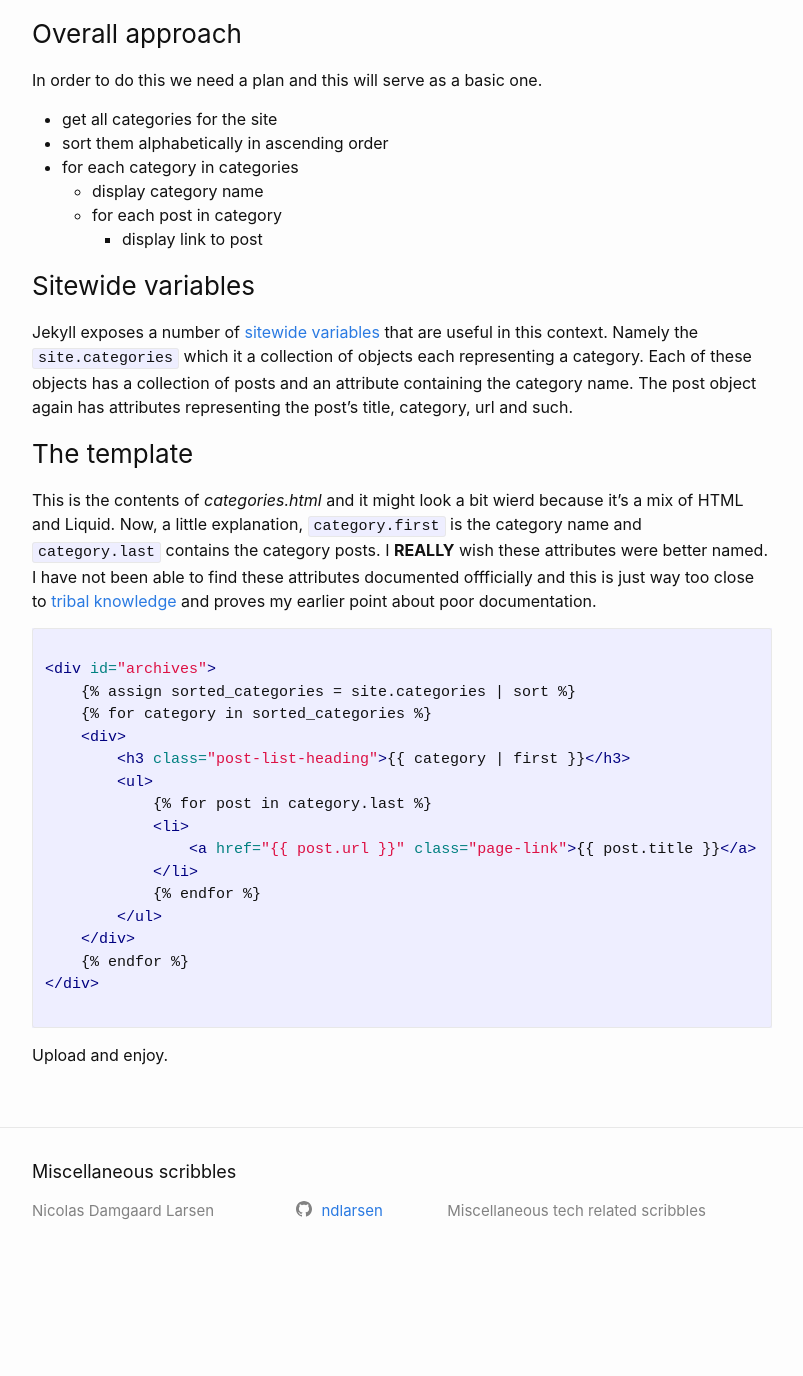
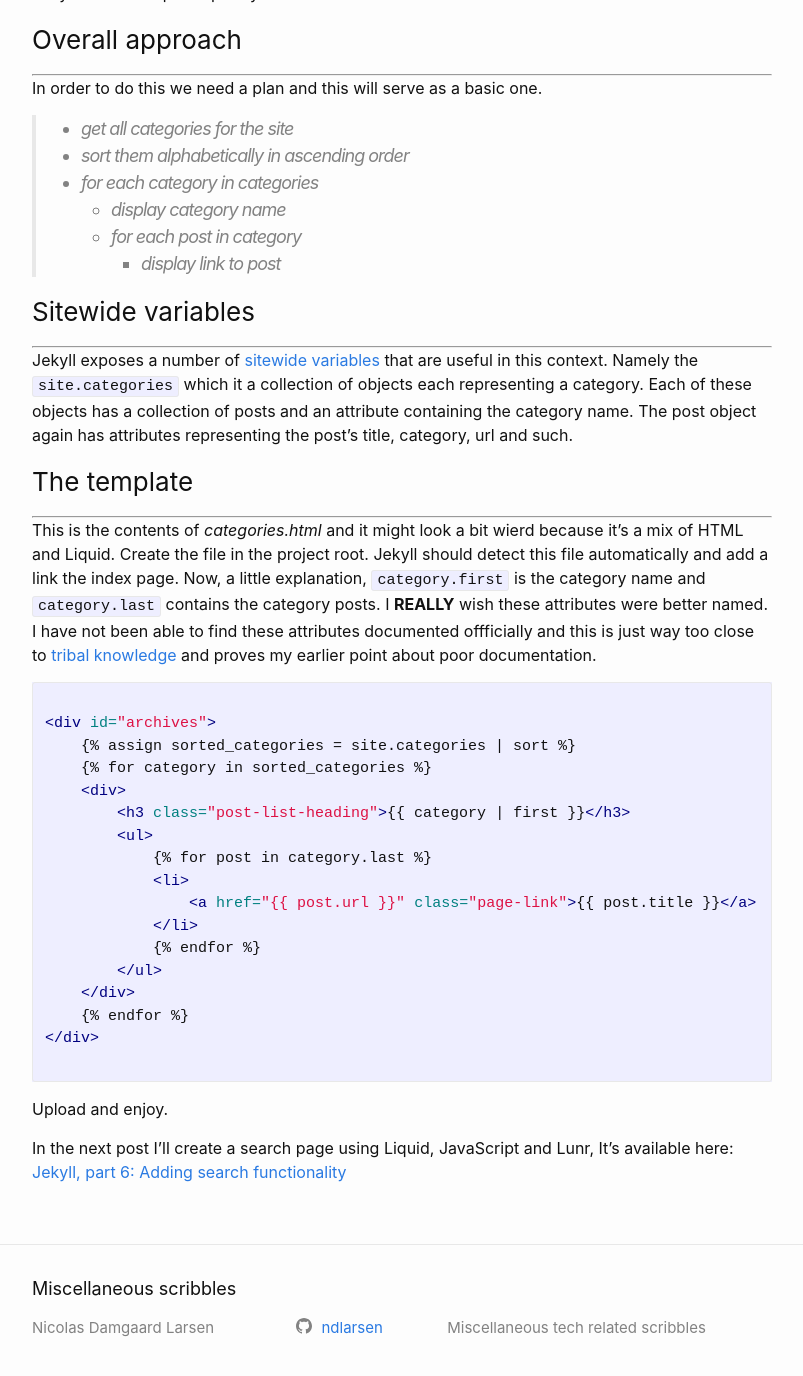
Before and after one commit to ndlarsen/ndlarsen.github.io, a Jekyll site: the page built from _posts/2019-09-26-jekyll-part-5-adding-a-categories-page.md, in a window 1280 px wide and 1400 px high, scrolled down 1162 px. Shown: the top 1376 px of the window, without its empty margins (238-1041 px from the left). Built offline with Jekyll 4.4.1, drawn with Linux system fonts in a browser that asks for light colours; before the commit the page ends 2445 px from its top, so only the background shows below that.

Commit message:
Misc. updates to remaining posts.

````diff
--- a/_posts/2019-09-26-jekyll-part-5-adding-a-categories-page.md
+++ b/_posts/2019-09-26-jekyll-part-5-adding-a-categories-page.md
@@ -5,11 +5,13 @@ date:   2019-09-26 21:25:00 +0200 # Update when done
 categories: [jekyll, liquid]
 ---
 ## Preface
-While the basic theme, *minima*, of a new standard Jekyll site generated by `jekyll new site-name` is both nice and frugal, it is a bit, well, basic.
-One of the first things I thought it lacked was a page or list with the categories, or tags which in as far as Jekyll is concerned is pretty much the same. While many themes come with this functionality built-in, I thought it a welcome opportunity to get my hands dirty rather than just download a finished one and be none the wiser. Yes, the easier route would be to just use a plugin such as `jekyll-archives` and be done with it, but where is the fun in that?
+---
+While the basic theme, *minima*, of a new standard Jekyll site generated by `jekyll new site-name` is both nice and frugal, it is a bit, well, basic. One of the first things I thought it lacked was a page or list with the categories, or tags which in as far as Jekyll is concerned is pretty much the same. While many themes come with this functionality built-in, I thought it a welcome opportunity to get my hands dirty rather than just download a finished one and be none the wiser. Yes, the easier route would be to just use a plugin such as `jekyll-archives` and be done with it, but where is the fun in that?
 
 ## Adding categories
+---
 In order to add a post to a category, just add it to the post header and Jekyll will detect the categories when building the site.
+
 ```
 ---
 layout: post
@@ -18,38 +20,41 @@ date:   2019-09-23 20:30:00 +0200
 categories: jekyll
 ---
 ```
+
 More that one category can be added by either seperating them by spaces
+
 ```
 categories: jekyll liquid
 ```
+
 or adding them as an array.
+
 ```
 categories: [jekyll, liquid]
 ```
 
 ## The categories page
-With the categories sorted we still need an categories overview page, so I've added a *categories.html* file the to project root folder.
-This file will serve as the category list and will eventually contain the template to generate it. The templating language used by Jekyll is
-[Liquid](https://jekyllrb.com/docs/liquid/) and though it works Liquid is **NOT** pretty in my opinion. Furthermore, I find that Jekyll itself and Jekyll's use of Liquid is poorly documented.
+---
+With the categories sorted we still need an categories overview page, so I've added a *categories.html* file the to project root folder. This file will serve as the category list and will eventually contain the template to generate it. The templating language used by Jekyll is [Liquid](https://jekyllrb.com/docs/liquid/) and though it works Liquid is **NOT** pretty in my opinion. Furthermore, I find that Jekyll itself and Jekyll's use of Liquid is poorly documented.
 
 ### Overall approach
+---
 In order to do this we need a plan and this will serve as a basic one.
 
-* get all categories for the site
-* sort them alphabetically in ascending order
-* for each category in categories
-    * display category name
-    * for each post in category
-        * display link to post
+>* get all categories for the site
+>* sort them alphabetically in ascending order
+>* for each category in categories
+>   * display category name
+>   * for each post in category
+>       * display link to post
 
 ### Sitewide variables
+---
 Jekyll exposes a number of [sitewide variables](https://jekyllrb.com/docs/variables/) that are useful in this context. Namely the `site.categories` which it a collection of objects each representing a category. Each of these objects has a collection of posts and an attribute containing the category name. The post object again has attributes representing the post's title, category, url and such.
 
 ### The template
-This is the contents of *categories.html* and it might look a bit wierd because it's a mix of HTML and Liquid. Now, a little explanation, `category.first`
-is the category name and `category.last` contains the category posts. I **REALLY** wish these attributes were better named. I have not been able to find these
-attributes documented offficially and this is just way too close to [tribal knowledge](https://en.wikipedia.org/wiki/Tribal_knowledge) and proves my earlier
- point about poor documentation.
+---
+This is the contents of *categories.html* and it might look a bit wierd because it's a mix of HTML and Liquid. Create the file in the project root. Jekyll should detect this file automatically and add a link the index page. Now, a little explanation, `category.first` is the category name and `category.last` contains the category posts. I **REALLY** wish these attributes were better named. I have not been able to find these attributes documented offficially and this is just way too close to [tribal knowledge](https://en.wikipedia.org/wiki/Tribal_knowledge) and proves my earlier point about poor documentation.
 
 ```html
 {% raw %}
@@ -72,3 +77,5 @@ attributes documented offficially and this is just way too close to [tribal know
 ```
 
 Upload and enjoy.
+
+In the next post I'll create a search page using Liquid, JavaScript and Lunr, It's available here: [Jekyll, part 6: Adding search functionality]({% post_url 2019-09-28-jekyll-part-6-adding-search-functionality %})
````
Also changed, not shown: _posts/2019-09-23-jekyll-part-1-initial-setup.md (+2 -0 lines), _posts/2019-09-24-jekyll-part-2-generating-a-barebones-page.md (+5 -5 lines), _posts/2019-09-25-jekyll-part-3-creating-posts.md (+17 -12 lines), _posts/2019-09-26-jekyll-part-4-hosting-at-github-pages.md (+10 -5 lines).
